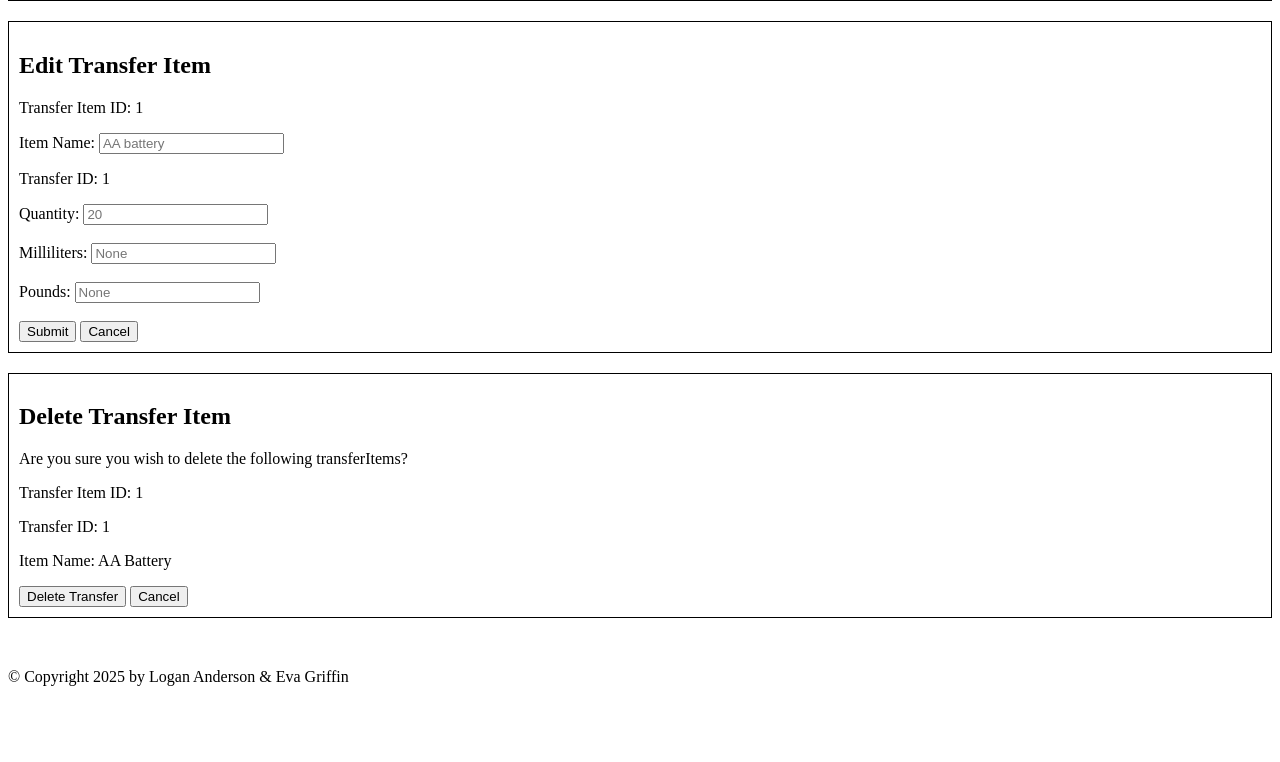
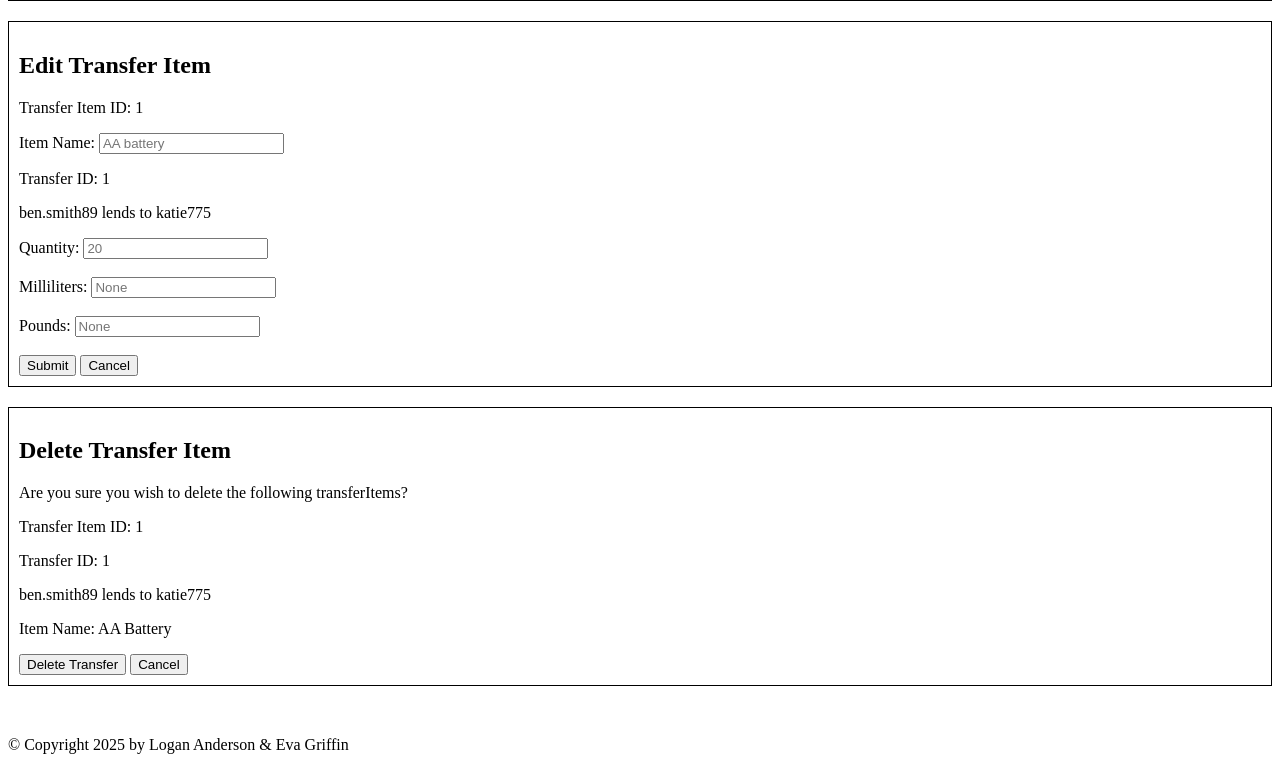
Before and after one commit to evacgriffin/item-sharing-app, a Flask app: page /transfer_items in a window 1280 px wide. Shown: the part 750-1512 px from the top of the page. Before the commit the page ends 1436 px from the top, so only its background shows below. Run offline with Flask 3, Linux system fonts and the light colour scheme.

Commit message:
Add usernames to Edit and Delete Transfer Item

```diff
--- a/templates/transfer_items.j2
+++ b/templates/transfer_items.j2
@@ -85,6 +85,7 @@ URL: http://www.w3schools.com/tags/tag_form.asp
             <label>Item Name:</label>
             <input type="text" placeholder="AA battery">
             <p>Transfer ID: 1</p>
+            <p>ben.smith89 lends to katie775</p>
             <label>Quantity:</label>
             <input type="option" placeholder="20"><br><br>
             <label>Milliliters:</label>
@@ -102,6 +103,7 @@ URL: http://www.w3schools.com/tags/tag_form.asp
             <p>Are you sure you wish to delete the following transferItems?</p>
             <p>Transfer Item ID: 1</p>
             <p>Transfer ID: 1</p>
+            <p>ben.smith89 lends to katie775</p>
             <p>Item Name: AA Battery</p>
             <input type="submit" value="Delete Transfer">
             <button type="button">Cancel</button>
```
